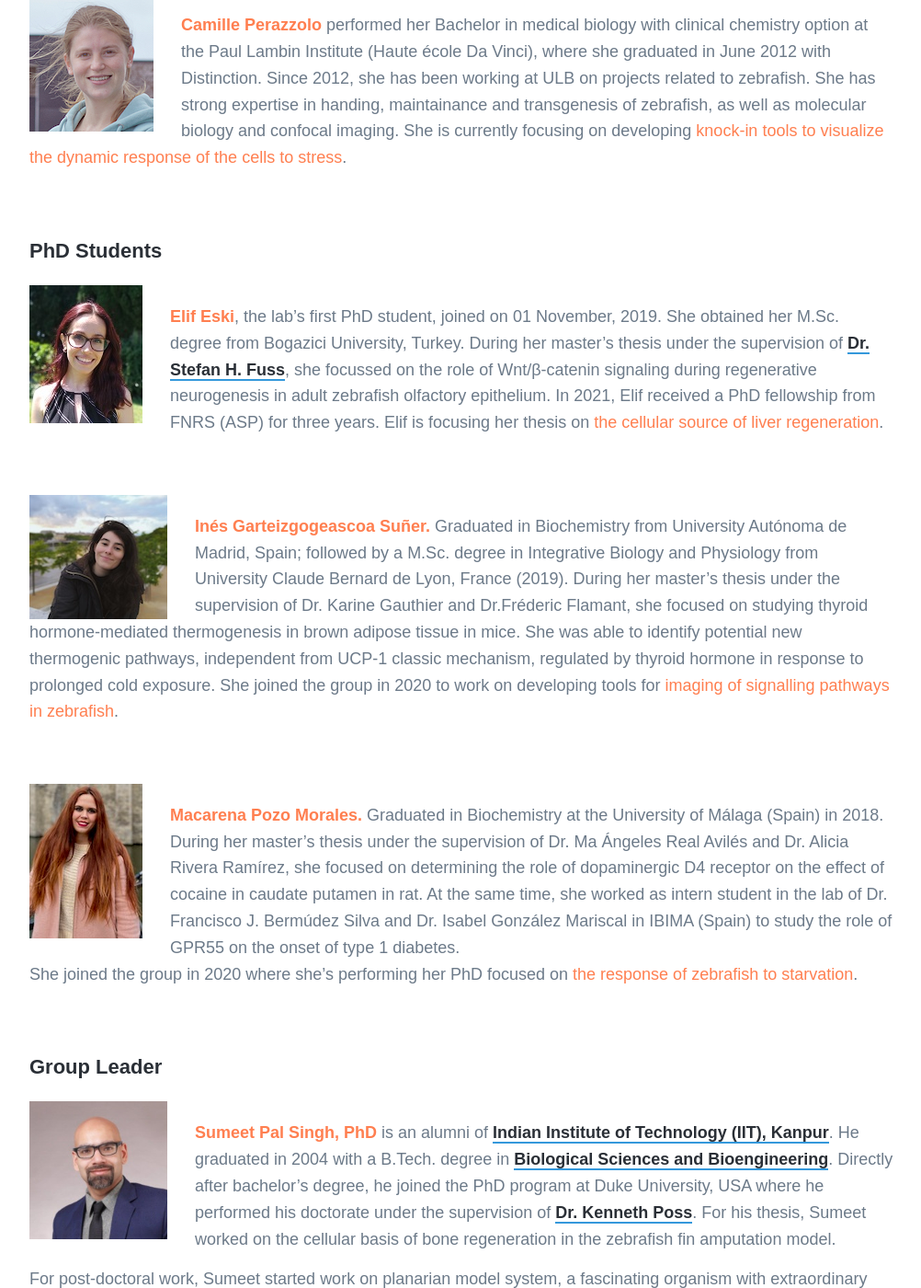
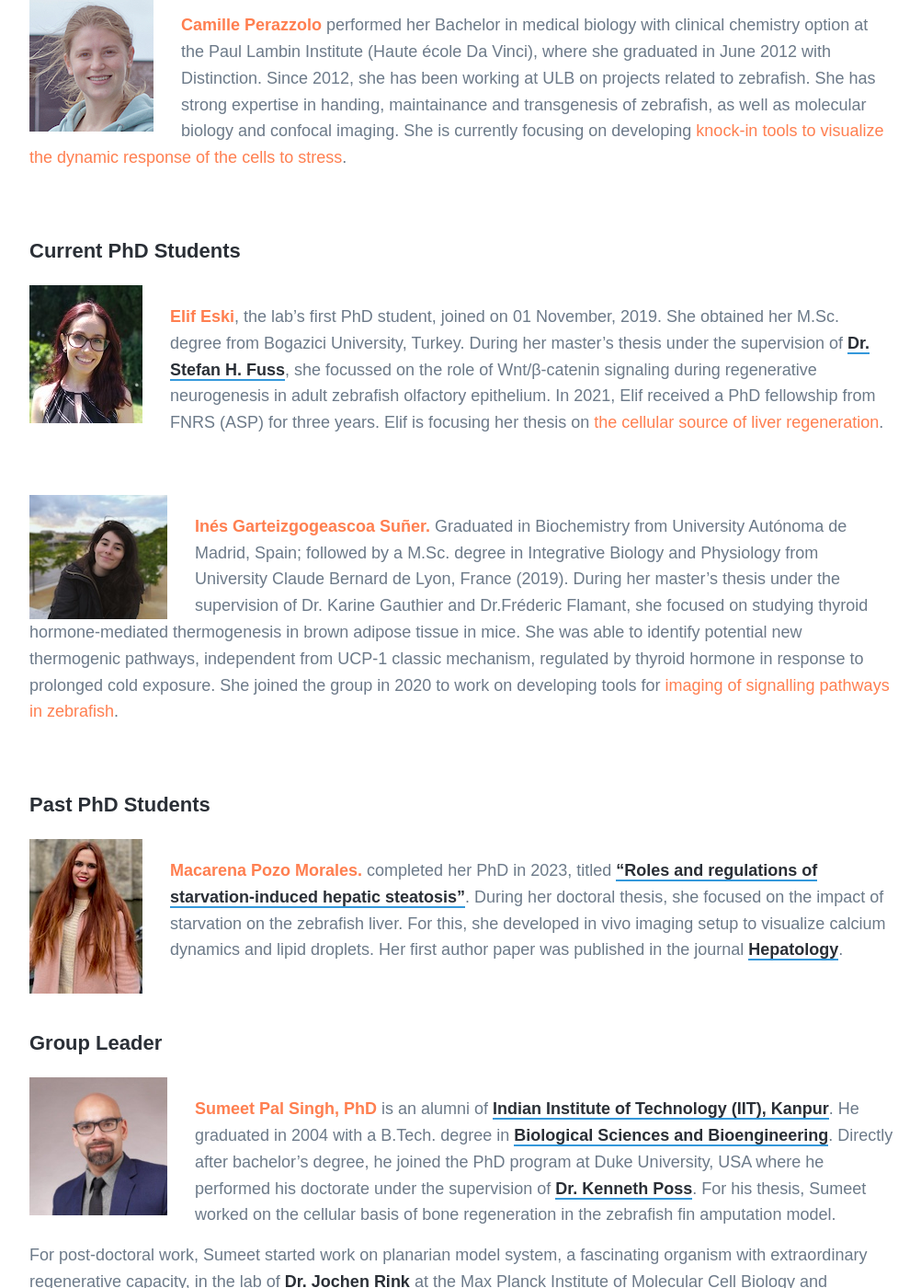
Before and after one commit to sumeetpalsingh/sumeetpalsingh.github.io, a Jekyll site: the page built from _pages/members.md, in a window 1280 px wide and 1400 px high, scrolled down 1316 px. Shown: the whole window at 92% size, without its empty margins (138-1140 px from the left). Built offline with Jekyll 4.4.1, drawn with Linux system fonts in a browser that asks for light colours; nearby versions of some CDN libraries; some web fonts are replaced.

Commit message:
Update members.md

```diff
--- a/_pages/members.md
+++ b/_pages/members.md
@@ -16,7 +16,7 @@ featured_image: /images/covers/Cartoon.jpg
 
 <br/>
 
-#### PhD Students
+#### Current PhD Students
 <img src="/images/members/Elif.jpg" alt="Elif" style="float:left;width:123px;height:150px;margin:-20px 30px 0px 0px">
 
 <span style="color:coral">**Elif Eski**</span>, the lab's first PhD student, joined on 01 November, 2019. She obtained her M.Sc. degree from Bogazici University, Turkey. During her master's thesis under the supervision of [Dr. Stefan H. Fuss](http://neurobio.boun.edu.tr/), she focussed on the role of Wnt/β-catenin signaling during regenerative neurogenesis in adult zebrafish olfactory epithelium. In 2021, Elif received a PhD fellowship from FNRS (ASP) for three years. Elif is focusing her thesis on <span style="color:coral">the cellular source of liver regeneration</span>.
@@ -29,11 +29,12 @@ featured_image: /images/covers/Cartoon.jpg
 
 <br/>
 
+#### Past PhD Students
+
 <img src="/images/members/Macarena.jpeg" alt="Macarena" style="float:left;width:123px;height:168px;margin:-20px 30px 0px 0px">
 
-<span style="color:coral">**Macarena Pozo Morales.**</span> Graduated in Biochemistry at the University of Málaga (Spain) in 2018. During her master’s thesis under the supervision of Dr. Ma Ángeles Real Avilés and Dr. Alicia Rivera Ramírez, she focused on determining the role of dopaminergic D4 receptor on the effect of cocaine in caudate putamen in rat. At the same time, she worked as intern student in the lab of Dr. Francisco J. Bermúdez Silva and Dr. Isabel González Mariscal in IBIMA (Spain) to study the role of GPR55 on the onset of type 1 diabetes. <br/>
-She joined the group in 2020 where she’s performing her PhD focused on <span style="color:coral">the response of zebrafish to starvation</span>.
-<!--, where she focused on studying pharmacogenetic response to Tacrolimus in kidney transplantation, under the supervision of Dr. Ma José Bravo Romero. Also, she joined two Internships Erasmus scholarships during her bachelor’s degree: 1. At Warsaw University of Life Sciences (Poland) in 2017 in the lab of Dr. Hanna Bolibok-Bragoszewska, where she worked on identifying and characterizing sequences targeted by domestication and breeding in rye (Secale Cereale L); 2. At University of Oxford (United Kingdom) in 2018, under the supervision of Dr. David A. Priestman. She focused on studying the supplementation with ursodeoxycholic acid (UDCA) as a new therapy of Niemann-Pick type C (NPC) disease. After her bachelor’s degree, she obtained her M.Sc. degree in Molecular and Cellular Biology at University of Málaga in 2019. <br/>-->
+<span style="color:coral">**Macarena Pozo Morales.**</span> completed her PhD in 2023, titled ["Roles and regulations of starvation-induced hepatic steatosis"](https://difusion.ulb.ac.be/vufind/Record/ULB-DIPOT:oai:dipot.ulb.ac.be:2013/358507/Holdings). During her doctoral thesis, she focused on the impact of starvation on the zebrafish liver. For this, she developed in vivo imaging setup to visualize calcium dynamics and lipid droplets. Her first author paper was published in the journal [**Hepatology**](https://journals.lww.com/hep/Abstract/2023/03000/In_vivo_imaging_of_calcium_dynamics_in_zebrafish.10.aspx).
+<!--Graduated in Biochemistry at the University of Málaga (Spain) in 2018. During her master’s thesis under the supervision of Dr. Ma Ángeles Real Avilés and Dr. Alicia Rivera Ramírez, she focused on determining the role of dopaminergic D4 receptor on the effect of cocaine in caudate putamen in rat. At the same time, she worked as intern student in the lab of Dr. Francisco J. Bermúdez Silva and Dr. Isabel González Mariscal in IBIMA (Spain) to study the role of GPR55 on the onset of type 1 diabetes. <br/> where she focused on studying pharmacogenetic response to Tacrolimus in kidney transplantation, under the supervision of Dr. Ma José Bravo Romero. Also, she joined two Internships Erasmus scholarships during her bachelor’s degree: 1. At Warsaw University of Life Sciences (Poland) in 2017 in the lab of Dr. Hanna Bolibok-Bragoszewska, where she worked on identifying and characterizing sequences targeted by domestication and breeding in rye (Secale Cereale L); 2. At University of Oxford (United Kingdom) in 2018, under the supervision of Dr. David A. Priestman. She focused on studying the supplementation with ursodeoxycholic acid (UDCA) as a new therapy of Niemann-Pick type C (NPC) disease. After her bachelor’s degree, she obtained her M.Sc. degree in Molecular and Cellular Biology at University of Málaga in 2019. <br/>-->
 
 
 <br/>
```
